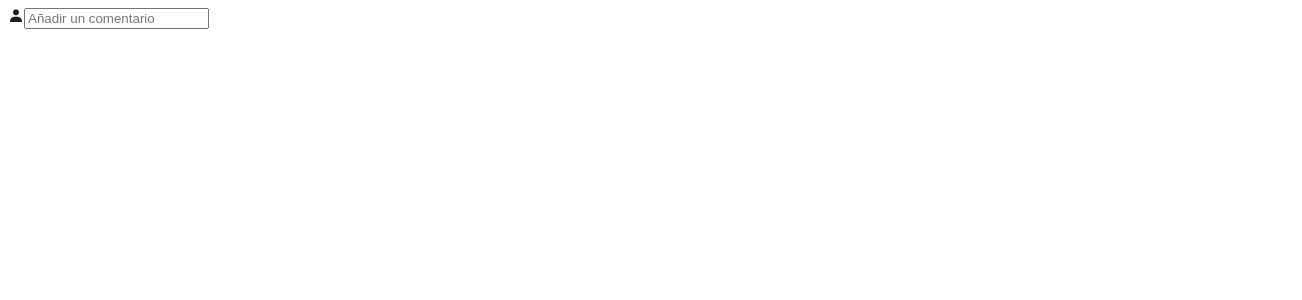
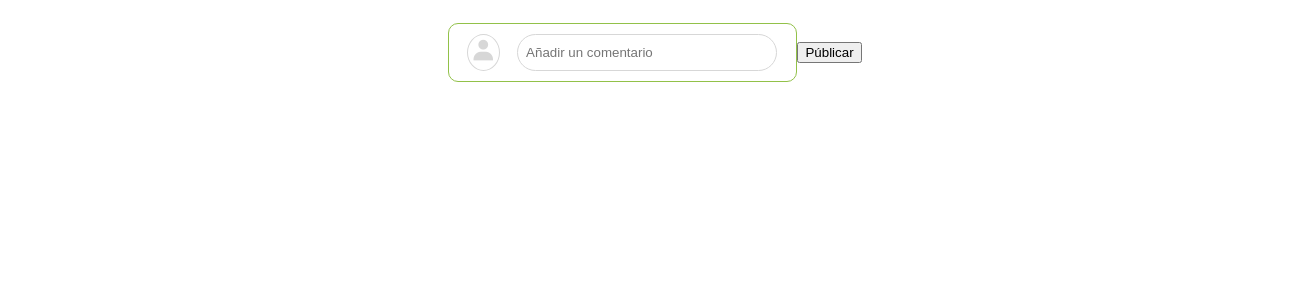
Before and after one commit to Javieredoher/social_Programate_fe, a React app: page / in a window 1280 px wide. Shown: the top 300 px of the page, 1302 px wide, since content can reach past the window. Built offline with nearby package versions, Linux system fonts and the light colour scheme.

Commit message:
17-11-21|created box comment , still in button style|ACPC

```diff
--- a/src/components/commentbox/Commentbox.jsx
+++ b/src/components/commentbox/Commentbox.jsx
@@ -9,6 +9,9 @@ const Commentbox = () => {
                 <i class="bx bxs-user"></i>
                 <input type="text" className={styles.input_box} placeholder="Añadir un comentario"/>
                 </div>
+                <div className={styles.button_box}>
+                <button type="submit" className={styles.btn}>Públicar</button>
+                </div>
             </div>
         </Fragment>
     )
--- a/src/components/commentbox/Commentbox.module.css
+++ b/src/components/commentbox/Commentbox.module.css
@@ -0,0 +1,40 @@
+body {
+    background: #d7d7d7;
+    font-family: 'Roboto', sans-serif;
+}
+
+.card_container {
+    width: 100%;
+    padding: 15px;
+    display: flex;
+    justify-content: center;
+    align-items: center;
+}
+.card {
+    display: flex;
+    justify-content: space-evenly;
+    padding: 10px 2px 10px 0;
+    border: 1px solid #92c149;
+    border-radius: 10px;
+    width: 345px;
+}
+.input_box {
+    width: 250px;
+    height: 35px;
+    border: 1px solid #d7d7d7;
+    padding: 0 0 0 8px;
+    border-radius: 30px;
+    color: rgba(0, 0, 0, 0.5);
+    outline: none;
+}
+.input_box:hover {
+    border: 1px solid grey;
+
+}
+div i {
+    color: #d7d7d7;
+    font-size: 26px;
+    padding: 2.5px;
+    border: 1px solid #d7d7d7;
+    border-radius: 50%;
+}
```
